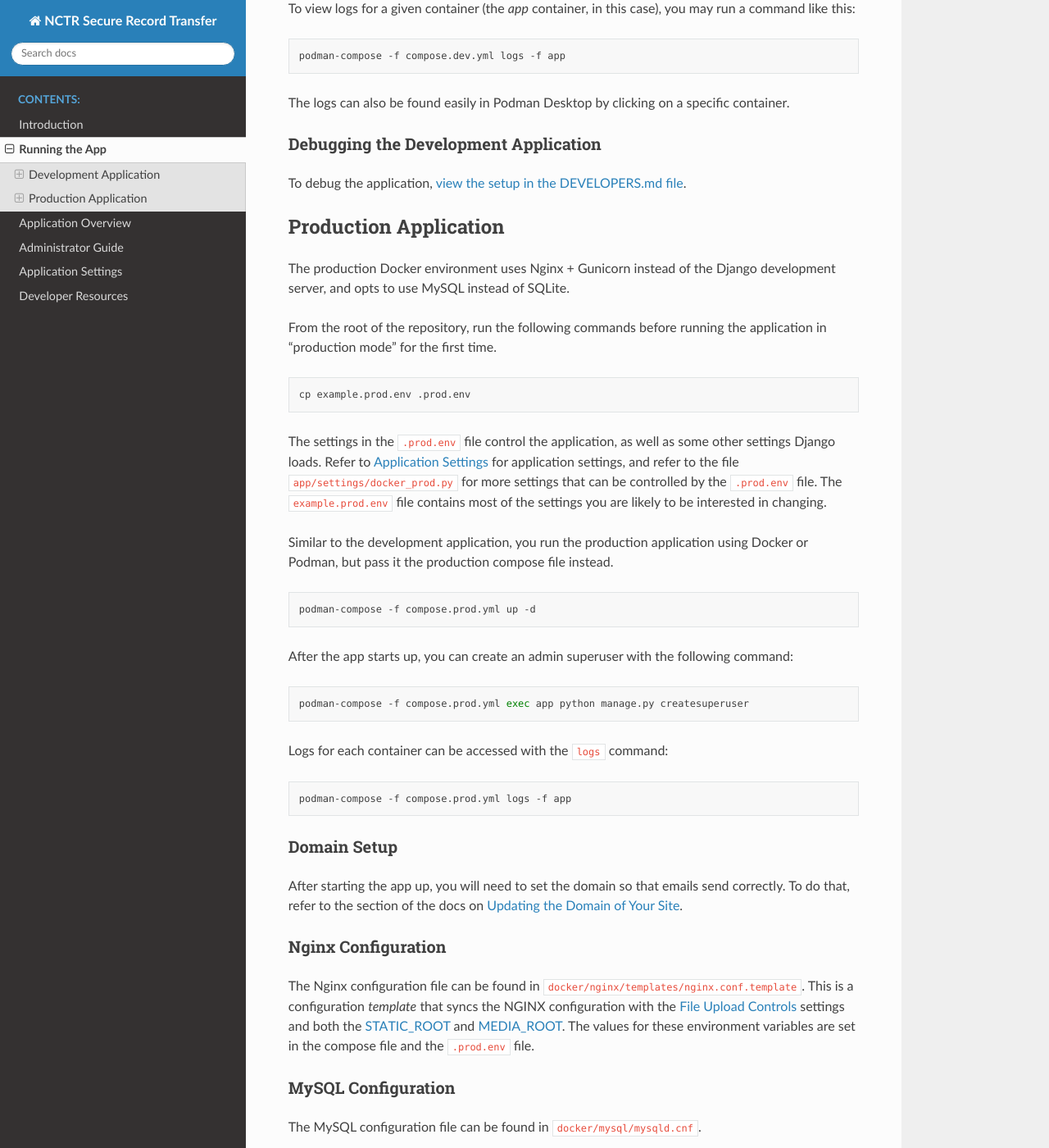
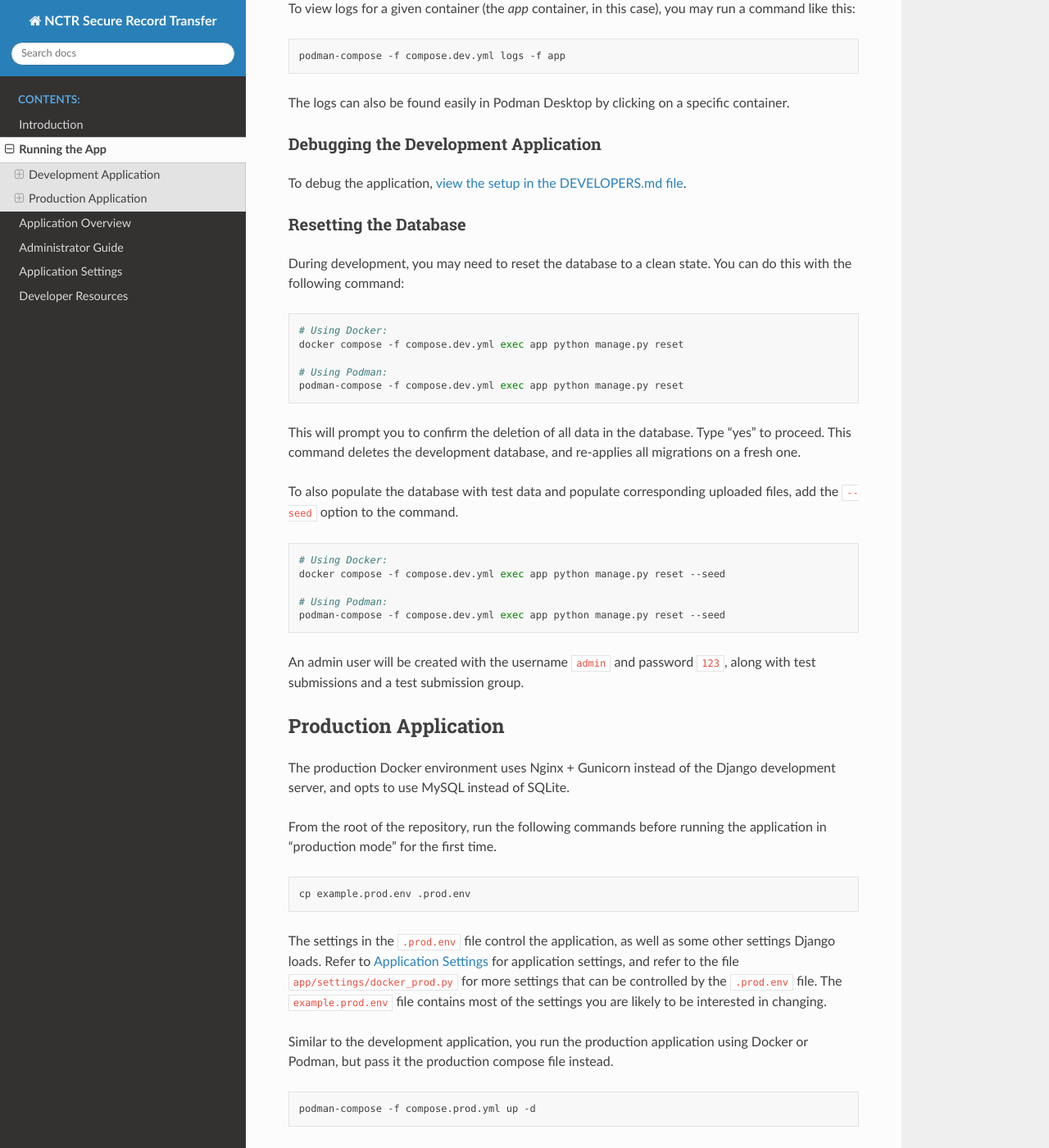
Before and after one commit to NationalCentreTruthReconciliation/Secure-Record-Transfer, a Sphinx documentation site: the page built from docs/running/index.rst, in a window 1280 px wide and 1400 px high, scrolled down 1167 px. Shown: the whole window at 82% size. Built offline with Sphinx 7.4.7 and the Read the Docs theme 3.1.0, drawn with Linux system fonts in a browser that asks for light colours.

Commit message:
Include info on resetting database in docs

```diff
--- a/docs/running/index.rst
+++ b/docs/running/index.rst
@@ -64,7 +64,41 @@ The logs can also be found easily in Podman Desktop by clicking on a specific co
 Debugging the Development Application
 ^^^^^^^^^^^^^^^^^^^^^^^^^^^^^^^^^^^^^
 
-To debug the application, `view the setup in the DEVELOPERS.md file <https://github.com/NationalCentreTruthReconciliation/Secure-Record-Transfer/blob/master/DEVELOPERS.md>`_.
+To debug the application, `view the setup in the DEVELOPERS.md file
+<https://github.com/NationalCentreTruthReconciliation/Secure-Record-Transfer/blob/master/DEVELOPERS.md>`_.
+
+Resetting the Database
+^^^^^^^^^^^^^^^^^^^^^^
+
+During development, you may need to reset the database to a clean state. You can do this with the
+following command:
+
+.. code-block:: bash
+
+    # Using Docker:
+    docker compose -f compose.dev.yml exec app python manage.py reset
+
+    # Using Podman:
+    podman-compose -f compose.dev.yml exec app python manage.py reset
+
+
+This will prompt you to confirm the deletion of all data in the database. Type "yes" to proceed.
+This command deletes the development database, and re-applies all migrations on a fresh one.
+
+To also populate the database with test data and populate corresponding uploaded files, add the
+``--seed`` option to the command.
+
+.. code-block:: bash
+
+    # Using Docker:
+    docker compose -f compose.dev.yml exec app python manage.py reset --seed
+
+    # Using Podman:
+    podman-compose -f compose.dev.yml exec app python manage.py reset --seed
+
+
+An admin user will be created with the username ``admin`` and password ``123``, along with test
+submissions and a test submission group.
 
 
 Production Application
```
Also changed, not shown: DEVELOPERS.md (+2 -1 lines).
